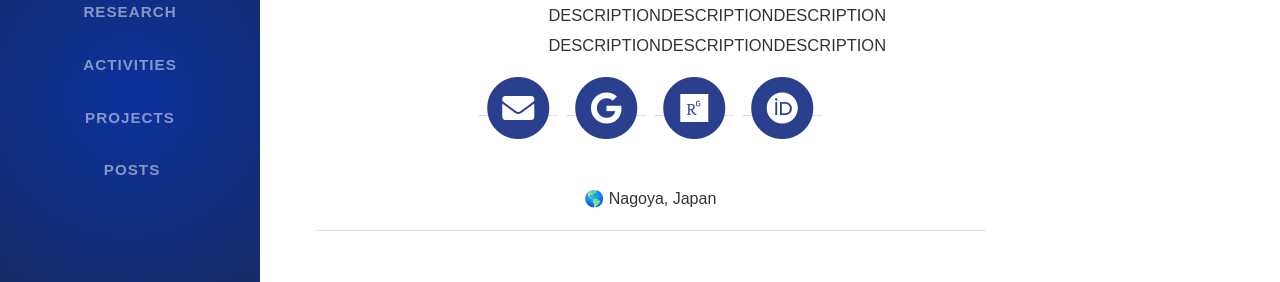
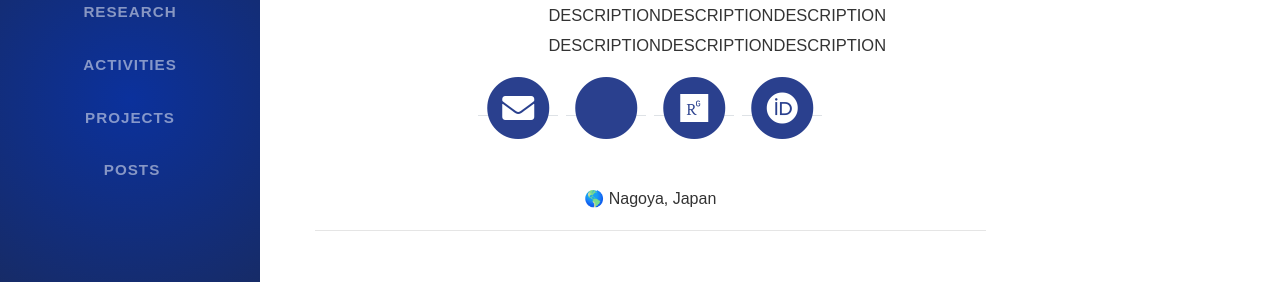
Before and after one commit to Brahim-Benaissa/Brahim-Benaissa.github.io, a Jekyll site: the page built from index.html, in a window 1280 px wide. Shown: the part 351-633 px from the top of the page. Built offline with Jekyll 4.4.1, drawn with Linux system fonts in a browser that asks for light colours; nearby versions of some CDN libraries; some web fonts are replaced; the list of posts is cut into pages by our own code; comment, search, counter and statistics services are not loaded.

Commit message:
Update home.html

```diff
--- a/_layouts/home.html
+++ b/_layouts/home.html
@@ -43,7 +43,7 @@
       <a target="_blank" rel="noopener noreferrer" href="https://scholar.google.com/citations?user=QA9Pf4gAAAAJ&hl=en">
         <span class="fa-stack fa-2x">
           <i class="fa fa-circle fa-stack-2x"></i>
-          <i class="fab fa-google fa-stack-1x fa-inverse"></i>
+          <i class="fab fa-graduation-cap fa-stack-1x fa-inverse"></i>
         </span>
       </a>
     </li>
```
